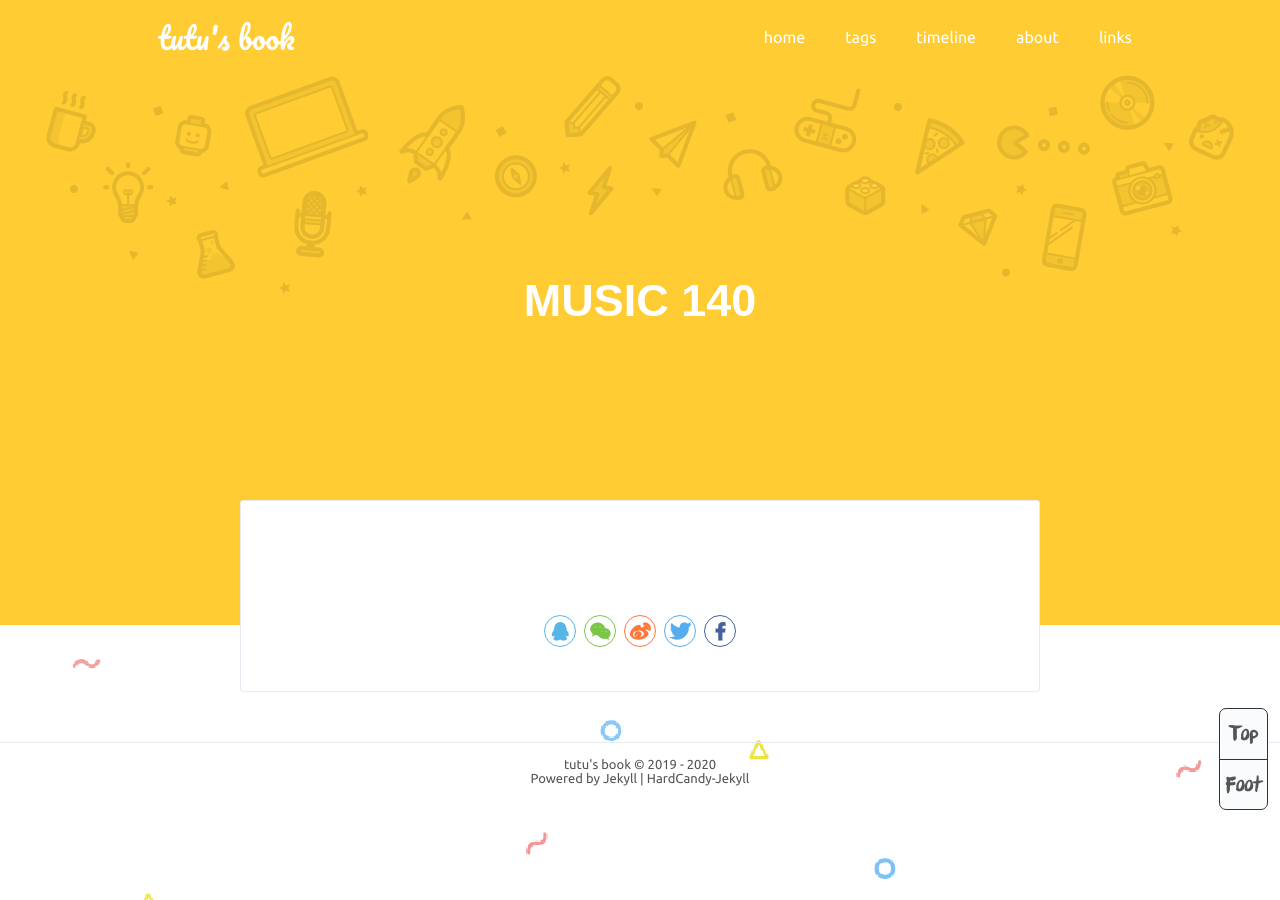
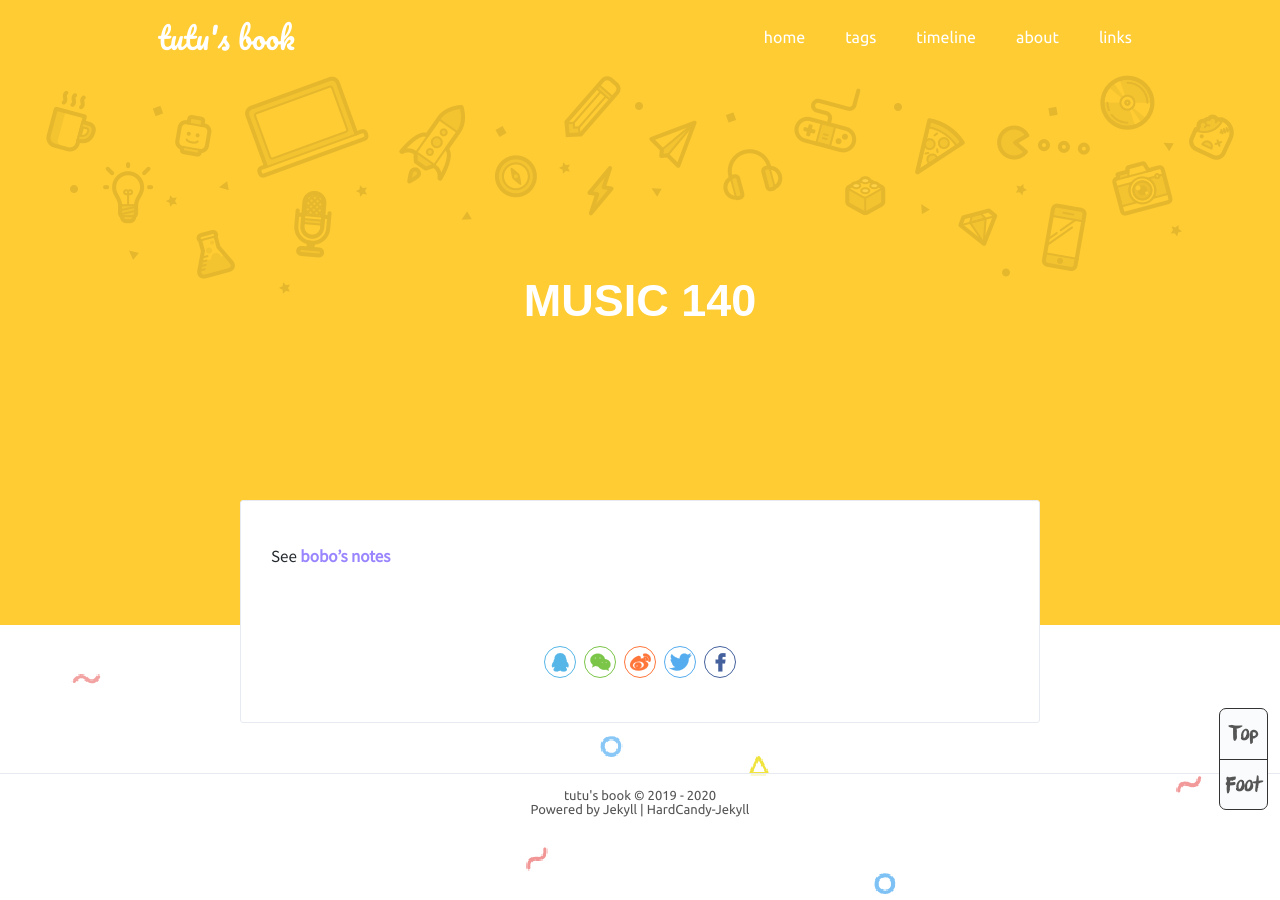
Before and after one commit to Zosuven/Zosuven.github.io, a Jekyll site: the page built from _posts/2020-05-11-music140.md, in a window 1280 px wide. Built offline with Jekyll 4.4.1, drawn with Linux system fonts in a browser that asks for light colours.

Commit message:
Update 2020-05-11-music140.md

```diff
--- a/_posts/2020-05-11-music140.md
+++ b/_posts/2020-05-11-music140.md
@@ -7,3 +7,4 @@ color: rgb(255,204,51)
 cover: ''
 tags: notes music
 ---
+See [bobo's notes](https://n.sibp.ro/music/140)
```
